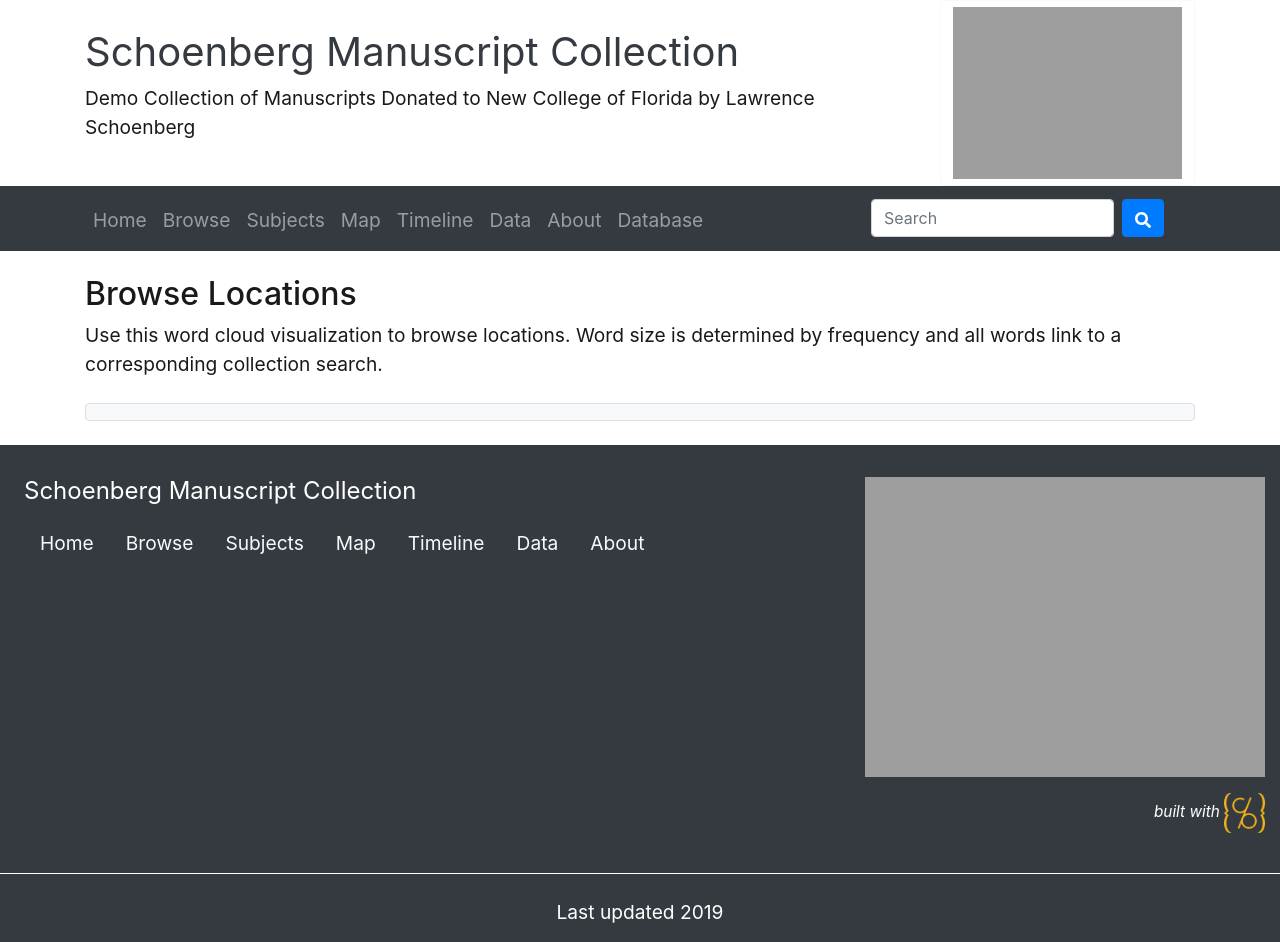
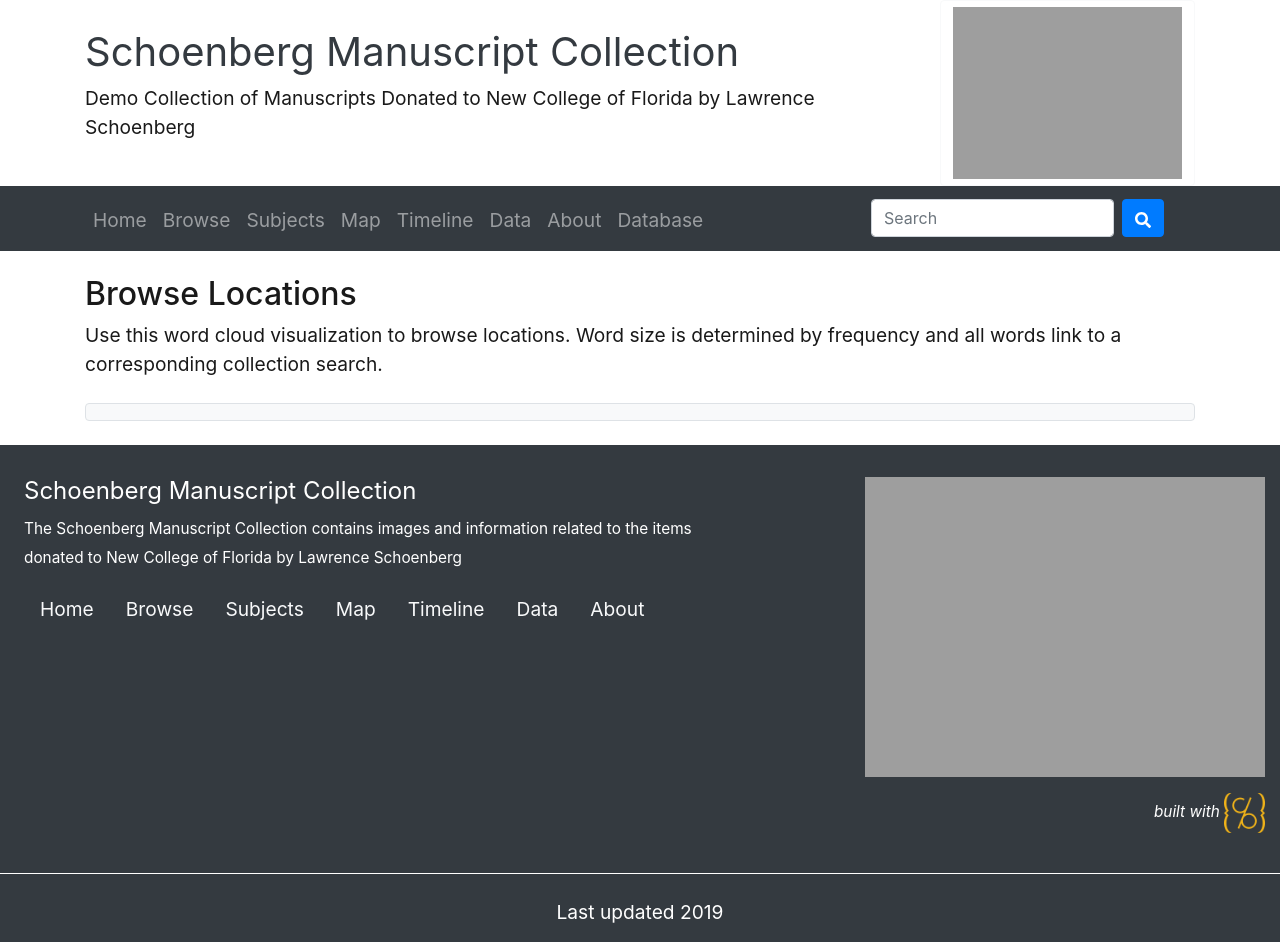
Before and after one commit to CollectionBuilder/collectionbuilder-contentdm, a Jekyll site: the page built from pages/locations.md, in a window 1280 px wide, cut to the strip 0-942 px from the top of the page. Built offline with Jekyll 4.4.1, drawn with Linux system fonts in a browser that asks for light colours; some of the changed lines change nothing that is shown.

Commit message:
add description

```diff
--- a/_config.yml
+++ b/_config.yml
@@ -16,7 +16,7 @@
 title: Schoenberg Manuscript Collection
 # header and head metadata
 tagline: Demo Collection of Manuscripts Donated to New College of Florida by Lawrence Schoenberg
-description: ""
+description: "The Schoenberg Manuscript Collection contains images and information related to the items donated to New College of Florida by Lawrence Schoenberg"
 # Organization branding
 organization-name: "Digital Initiatives, University of Idaho Library"
 organization-link: https://www.lib.uidaho.edu/digital/
@@ -25,7 +25,7 @@
 
 # Collection settings
 # contentdm collection name
-cdm-collection-id:
+cdm-collection-id: manu
 # name of metadata file, be sure to also change page_gen data setting!
 metadata: schoenberg
 # page gen settings
```
